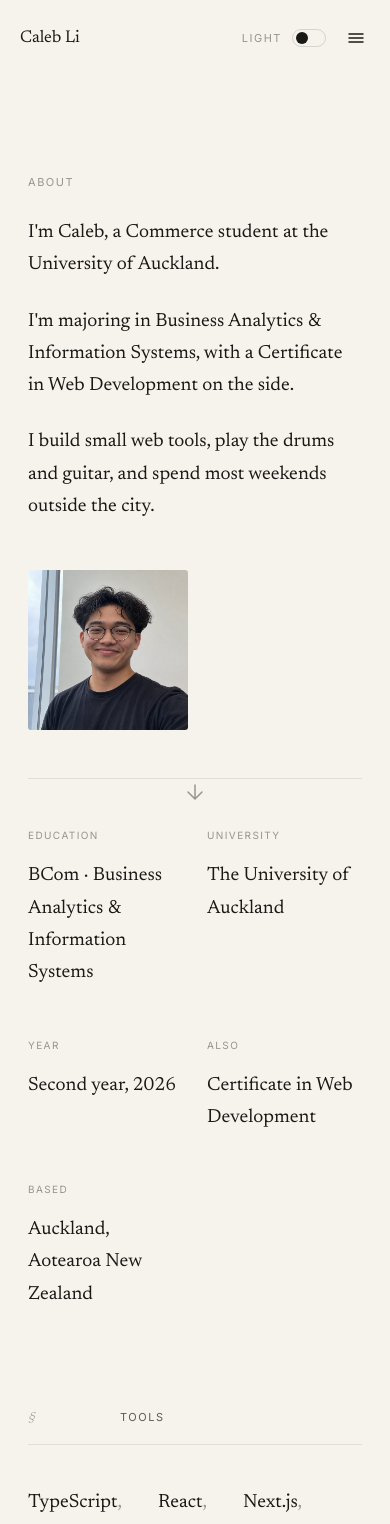
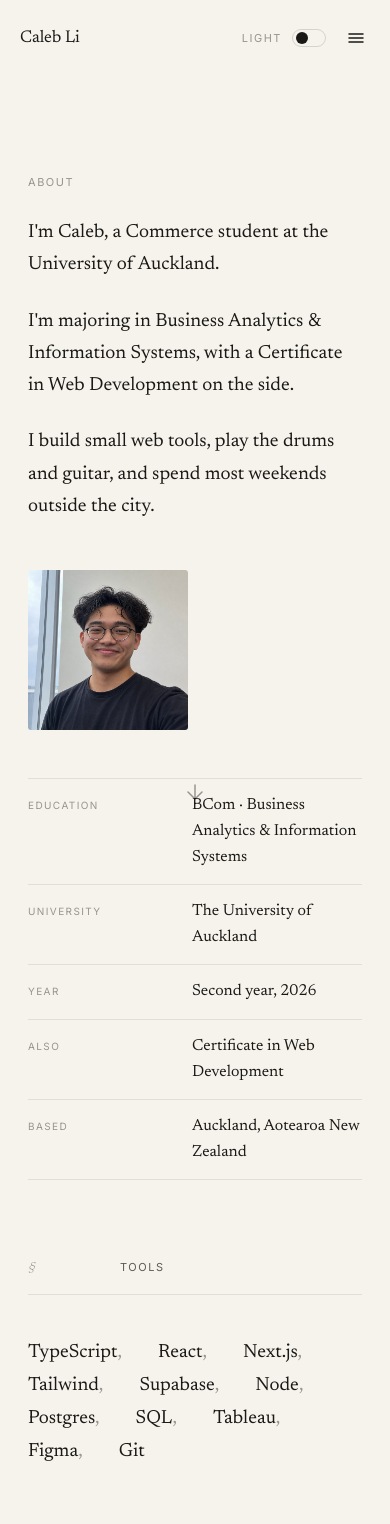
Before and after one commit to cc0b/portfolio, a Next.js app: page /about in a window 390 px wide. Shown: the top 1524 px of the page. Built offline with nearby package versions, Linux system fonts and the light colour scheme.

Commit message:
responsive layout new projects and mobile nav

```diff
--- a/src/app/about/page.tsx
+++ b/src/app/about/page.tsx
@@ -73,12 +73,16 @@ export default function About() {
           />
         </div>
 
-        {/* Quick facts — horizontal row */}
-        <div className="about-facts">
+        {/* Quick facts — vertical list */}
+        <div style={{ borderTop: '1px solid var(--cl-border)', marginBottom: 80 }}>
           {facts.map((f) => (
-            <div key={f.k}>
-              <p style={{ ...LABEL, color: 'var(--cl-muted)', fontSize: 10, marginBottom: 8 }}>{f.k}</p>
-              <p style={{ fontFamily: SERIF, fontSize: 19, fontWeight: 400, color: 'var(--cl-text)', lineHeight: 1.7 }}>{f.v}</p>
+            <div key={f.k} style={{
+              display: 'grid', gridTemplateColumns: '140px 1fr', gap: 24,
+              padding: '14px 0', borderBottom: '1px solid var(--cl-border)',
+              alignItems: 'baseline',
+            }}>
+              <span style={{ ...LABEL, color: 'var(--cl-muted)', fontSize: 10 }}>{f.k}</span>
+              <span style={{ fontFamily: SERIF, fontSize: 16, color: 'var(--cl-text)', fontWeight: 400, lineHeight: 1.6 }}>{f.v}</span>
             </div>
           ))}
         </div>
--- a/src/app/globals.css
+++ b/src/app/globals.css
@@ -46,7 +46,6 @@ html.dark {
 .nav-outer      { grid-template-columns: 180px 1fr auto !important; gap: 48px !important; padding: 0 56px !important; }
 
 .margin-num  { }  /* § marginal labels, hidden on mobile */
-.about-facts { display: grid; grid-template-columns: repeat(5, 1fr); gap: 32px; padding-top: 40px; border-top: 1px solid var(--cl-border); margin-bottom: 80px; }
 .about-photo { width: 100%; display: block; border-radius: 3px; }
 
 @media (max-width: 768px) {
@@ -69,7 +68,6 @@ html.dark {
 
   .margin-num  { display: none; }
   .projects-sidebar { position: static !important; }
-  .about-facts { grid-template-columns: repeat(2, 1fr); gap: 20px 24px; }
   .about-photo { max-width: 160px; }
 
   .nav-links     { display: none; }
--- a/src/app/layout.tsx
+++ b/src/app/layout.tsx
@@ -9,12 +9,16 @@ const newsreader = Newsreader({
   weight: ['300', '400', '500'],
   style: ['normal', 'italic'],
   variable: '--font-newsreader',
+  display: 'swap',
+  preload: false,
 })
 
 const inter = Inter({
   subsets: ['latin'],
   weight: ['300', '400', '500', '600'],
   variable: '--font-inter',
+  display: 'swap',
+  preload: false,
 })
 
 export const metadata: Metadata = {
```
Also changed, not shown: 1 other file (tests, documents, lock files or other folders).
